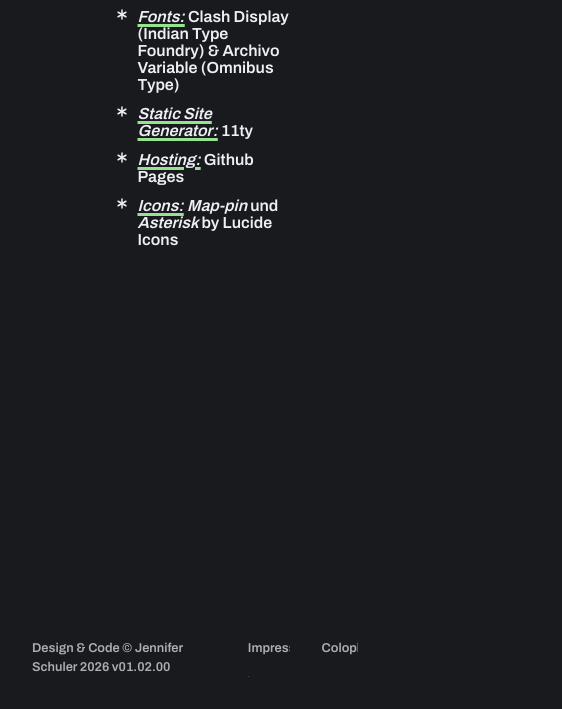
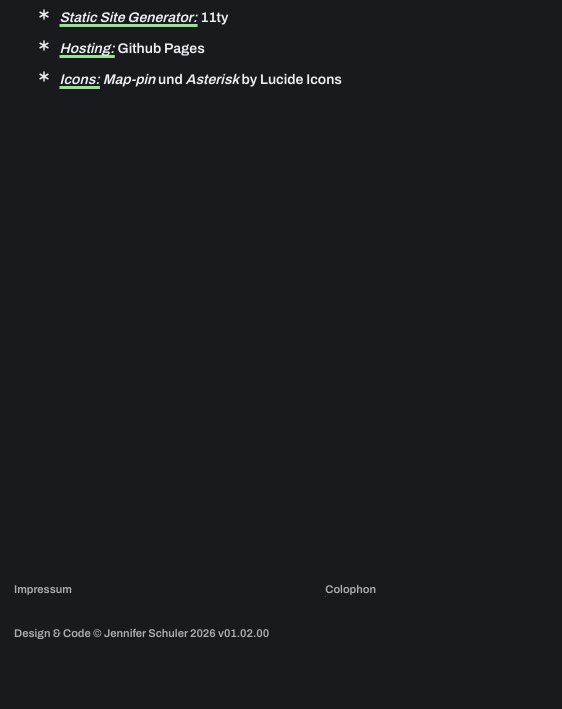
Before and after one commit to git-nny/git-nny.github.io, an Eleventy site: page _src/colophon.html in a window 390 px wide. Shown: the part 210-919 px from the top of the page, 562 px wide, since content can reach past the window. After the commit the page ends 866 px from the top, so only its background shows below. Built offline with nearby package versions, Linux system fonts and the light colour scheme; Eleventy itself is replaced by a stand-in of ours; files that its build step writes are made by us from their sources.

Commit message:
Fixed some mobil issues!

```diff
--- a/_src/_style/style.css
+++ b/_src/_style/style.css
@@ -23,20 +23,20 @@
   --detail_2: #C190EB;
   --detail_3: #97E290;
 
-  --gap_very_big: 4em;
-  --gap_big: 2em;
-  --gap_small: 1em;
-  --gap_mini: 0.75em;
+  --gap_very_big: 4rem;
+  --gap_big: 2rem;
+  --gap_small: 1rem;
+  --gap_mini: 0.75rem;
 
   /* font sizes */
-  --hero: 8em;
-  --h1_size: 6em;
-  --h2_size: 4em;
-  --h3_size: 2em;
-  --p_size: 1em;
-  --small_size: 0.8em;
+  --hero: 8rem;
+  --h1_size: 6rem;
+  --h2_size: 4rem;
+  --h3_size: 2rem;
+  --p_size: 1rem;
+  --small_size: 0.8rem;
 
-  --col_w_1: 250px; /*TODO! set correctly*/
+  --col_w_1: 15vw; /*TODO! set correctly*/
 }
 
 html{
@@ -148,17 +148,10 @@ nav>div>a:hover, footer>div>a:hover {
 }
 
 footer{
-  /* background-color: var(--detail_2); */
   display: flex;
   flex-direction: column;
   padding: var(--gap_big);
   margin-top: var(--gap_big);
-}
-footer>div{
-  display: flex;
-  flex-direction: column;
-  gap: var(--gap_small);
-  width: fit-content;
 }
 
 section {
@@ -176,6 +169,7 @@ section {
 li{
   padding-top: calc(var(--gap_small) / 2);
   list-style-image: url("../_assets/img/asterisk.svg");
+  line-height: 120%;
 
 }
 
@@ -213,7 +207,7 @@ li{
   display: block;
   width: 80%;
   height: 80%;
-
+  border-radius: 5%;
 }
 
 .border {
@@ -238,3 +232,47 @@ li{
 .fill {
   height: 75vh;
 }
+
+@media screen and (orientation: portrait)  {
+:root{
+  --col_w_1: 25vw;
+  --h1_size: 4rem;
+  --h2_size: 3rem;
+  --h3_size: 2rem;
+  --p_size: 1rem;
+  --small_size: 0.8rem;
+}
+html {
+  font-size: 14px;
+}
+section {
+  width: 90%;
+}
+
+li {
+  line-height: 150%;
+}
+nav {
+  background-image: linear-gradient(to bottom, var(--bg) 80%, #00000000 99.9%);
+}
+#portrait {
+  width: 50vw;
+  margin-left: auto;
+  margin-right: auto;
+}
+
+footer{
+  padding: var(--gap_small);
+  margin-top: var(--gap_mini);
+  flex-wrap: wrap-reverse;
+}
+footer>p {
+  width: 100%;
+}
+.mobile_column{
+  flex-direction: column;
+}
+
+
+
+}
```
Also changed, not shown: _src/_includes/_footer.njk (+3 -11 lines), _src/index.html (+6 -6 lines).
